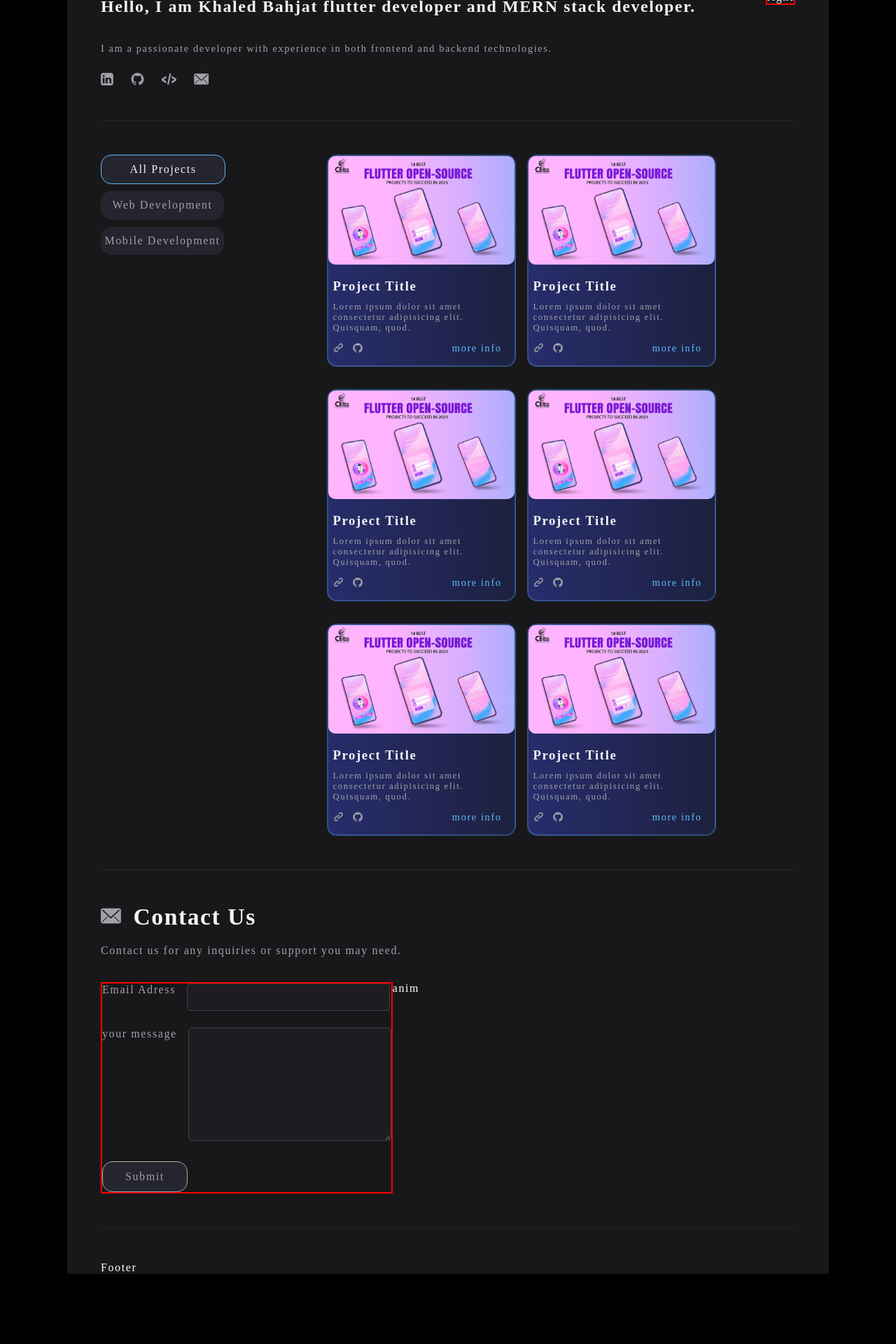
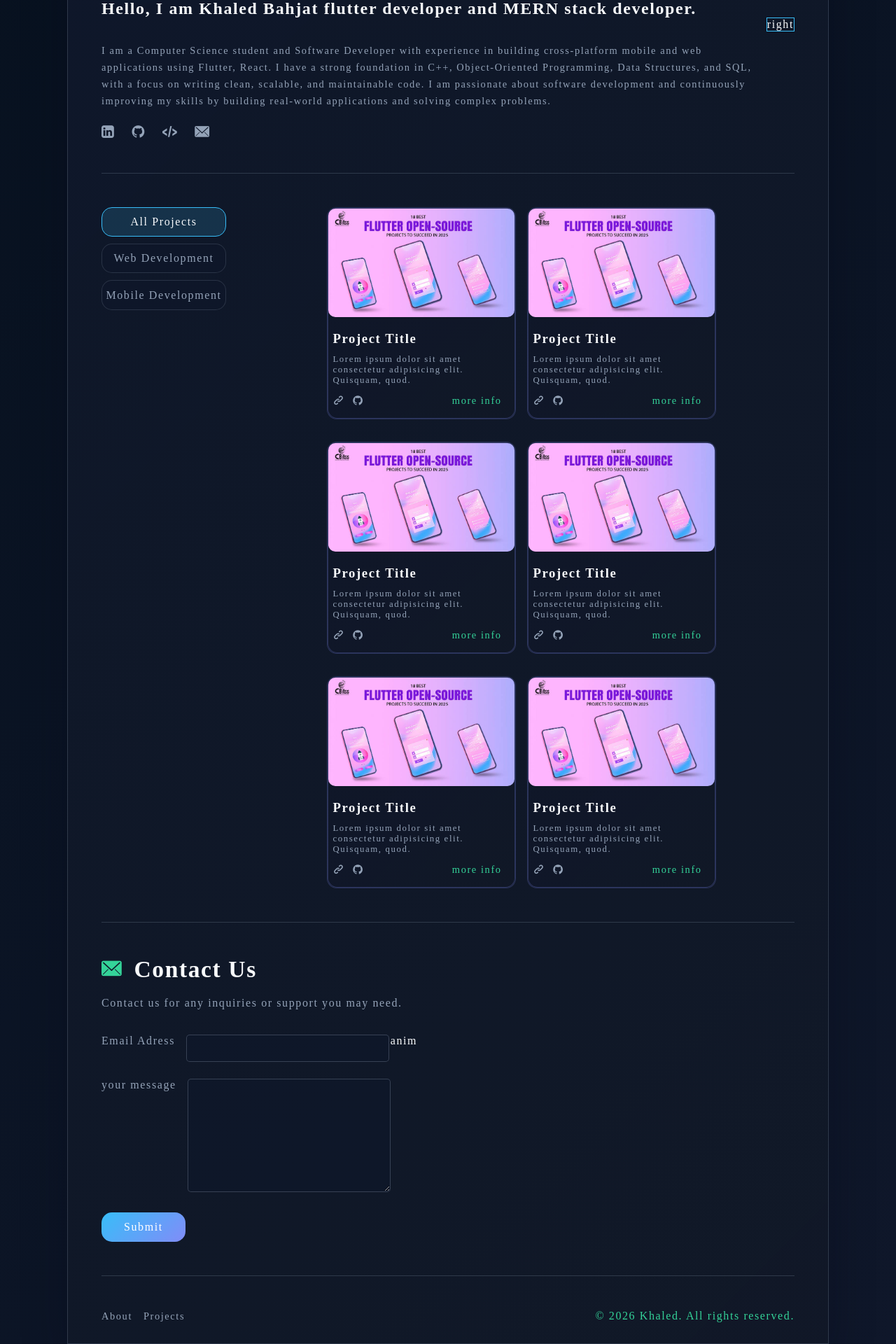
Before and after one commit to KhaledBahjat/portfolio, a React (Vite) app: page / in a window 1280 px wide. Shown: the part 237-2157 px from the top of the page at 70% size. Before the commit the page ends 2057 px from the top, so only its background shows below. Built offline with nearby package versions, Linux system fonts and the light colour scheme.

Commit message:
ui  done

```diff
--- a/src/components/1-Hedear/Hedear.css
+++ b/src/components/1-Hedear/Hedear.css
@@ -26,11 +26,11 @@ header ul li a {
 header ul li a:hover {
     opacity: 1;
     font-size: 0.9rem;
-    color: var(--blue);
+    color: var(--accent);
 }
 
 header.flex nav {
-    box-shadow: 1px 1px 20px rgb(67, 57, 57);
+    box-shadow: 0 12px 30px rgba(2, 6, 23, 0.2);
     background-color: var(--bgHeader);
     padding: 0.70rem 1.6rem;
     border-radius: 55px;
@@ -38,6 +38,7 @@ header.flex nav {
     -moz-border-radius: 55px;
     -ms-border-radius: 55px;
     -o-border-radius: 55px;
+    border: 1px solid var(--border);
 }
 
 header button.menu {
@@ -48,7 +49,7 @@ header button.menu {
 header .fixed {
     position: fixed;
     inset: 0;
-    background-color: rgba(40, 40, 48, 0.91);
+    background-color: rgba(2, 6, 23, 0.72);
     z-index: 11;
 }
 
@@ -77,7 +78,8 @@ header .fixed ul.model {
     -ms-border-radius: 1rem;
     -o-border-radius: 1rem;
     padding: 1rem 2rem;
-    background-color: var(--secondary);
+    background: linear-gradient(135deg, var(--secondary), rgba(17, 24, 39, 0.96));
+    border: 1px solid var(--border);
     -webkit-animation: mymove 0.77s 1;
 }
 
@@ -97,6 +99,7 @@ header .fixed ul.model li a {
 
 header .fixed ul.model li a:hover {
     padding-left: 5px;
+    color: var(--accent);
 }
 
 header .fixed ul.model li:first-child {
@@ -109,7 +112,7 @@ header button.mood, header .icon-menu{
     justify-content: center;
     text-align: center;
     align-items: center;
-    border: 1px solid rgba(244, 165, 96, 0.249);
+    border: 1px solid var(--border);
     border-radius: 50%;
     -webkit-border-radius: 50%;
     -moz-border-radius: 50%;
@@ -125,7 +128,7 @@ header button.mood, header .icon-menu{
 header button.mood:hover,
 header button.icon-menu:hover {
     color: var(--title);
-    border: 1px solid rgba(244, 165, 96);
+    border: 1px solid var(--accent);
     cursor: pointer;
 }
 @media (max-width:700px) {
--- a/src/components/2-Hero/Hero.css
+++ b/src/components/2-Hero/Hero.css
@@ -9,7 +9,7 @@ section.hero .left {
 }
 
 section.hero .left .icon-verified {
-    color: var(--blue);
+    color: var(--accent-alt);
 }
 
 section.hero .left .avatar {
@@ -19,7 +19,8 @@ section.hero .left .avatar {
     -moz-border-radius: 50%;
     -ms-border-radius: 50%;
     -o-border-radius: 50%;
-    box-shadow: 1px 1px 40px grey;
+    box-shadow: 0 18px 40px rgba(56, 189, 248, 0.2);
+    border: 2px solid rgba(129, 140, 248, 0.25);
 }
 
 section.hero h1.title {
@@ -44,7 +45,7 @@ section.hero .icons {
 section.hero .icon:hover {
     transition: all 0.3s ease;
     font-size: 1.4rem;
-    color: var(--title);
+    color: var(--accent);
     cursor: pointer;
     -webkit-transition: all 0.3s ease;
     -moz-transition: all 0.3s ease;
--- a/src/components/2-Hero/Hero.jsx
+++ b/src/components/2-Hero/Hero.jsx
@@ -12,7 +12,10 @@ export default function Hero() {
                     Hello, I am <span className='name'>Khaled Bahjat</span> flutter developer and MERN stack developer.
                 </h1>
                 <p className='description'>
-                    I am a passionate developer with experience in both frontend and backend technologies.
+                    I am a Computer Science student and Software Developer with experience in building cross-platform mobile and web
+                    applications using Flutter, React. I have a strong foundation in C++, Object-Oriented Programming, Data Structures, and
+                    SQL, with a focus on writing clean, scalable, and maintainable code. I am passionate about software development and
+                    continuously improving my skills by building real-world applications and solving complex problems.
                 </p>
                 <div className="icons flex">
                     <div className="icon icon-linkedin-square"></div>
--- a/src/components/3-Main/Main.css
+++ b/src/components/3-Main/Main.css
@@ -18,12 +18,13 @@ main.flex section.left-sec.flex {
 }
 
 main.flex section.left-sec.flex button.active {
-    border: 1px solid var(--blue);
+    border: 1px solid var(--accent);
     color: var(--title);
+    background: var(--accent-soft);
 }
 
 main.flex section.left-sec.flex button {
-    background-color: rgba(36, 37, 46, 1);
+    background-color: rgba(15, 23, 42, 0.88);
     color: var(--subtitle);
     width: 11rem;
     padding: 0.7rem 0;
@@ -39,11 +40,13 @@ main.flex section.left-sec.flex button {
     -moz-transition: all 0.3s ease;
     -ms-transition: all 0.3s ease;
     -o-transition: all 0.3s ease;
+    border: 1px solid rgba(148, 163, 184, 0.2);
 }
 
 main.flex section.left-sec.flex button:hover {
     color: var(--title);
     scale: 1.1;
+    border-color: var(--accent);
 }
 
 main.flex section.left-sec.flex button:active {
@@ -81,12 +84,12 @@ main.flex section.left-sec.flex button:active {
 }
 .card .box .details .icons .icon-github:hover, .card .icon-link:hover{
     font-size: 1.2rem;
-    color: var(--title);
+    color: var(--accent);
     cursor: pointer;
 }
 .card .btn-more-info{
     font-size: 0.9rem;
-    color: var(--blue);
+    color: var(--accent-alt);
     text-transform: lowercase;
     transition: all 0.3s ease;
     -webkit-transition: all 0.3s ease;
@@ -96,11 +99,11 @@ main.flex section.left-sec.flex button:active {
     margin-right: 12px;
 }
 .card .btn-more-info:hover{
-    color: blue;
+    color: var(--accent);
 }
 
 .card{
-    border: 1px solid rgba(93, 188, 252, 0.3);
+    border: 1px solid rgba(129, 140, 248, 0.25);
     border-radius: 14px;
     -webkit-border-radius: 14px;
     -moz-border-radius: 14px;
@@ -111,7 +114,7 @@ main.flex section.left-sec.flex button:active {
     -moz-transition: all 0.3s ease;
     -ms-transition: all 0.3s ease;
     -o-transition: all 0.3s ease;
-    background-image: linear-gradient(to right, rgb(39, 45, 107), rgba(29, 33, 63, 0.9));
+    background: linear-gradient(135deg, rgba(15, 23, 42, 0.95), rgba(17, 24, 39, 0.9));
 }
 .card img{
     border-radius: 10px;
@@ -121,10 +124,11 @@ main.flex section.left-sec.flex button:active {
     -o-border-radius: 10px;
 }
 .card:hover{
-    border: 1px solid var(--blue);
+    border: 1px solid var(--accent);
     rotate: 1deg;
     scale: 1.01;
     cursor: pointer;
+    box-shadow: 0 16px 40px rgba(56, 189, 248, 0.16);
 }
 
 @media (max-width: 600px) {
--- a/src/components/4-Contact/Contact.css
+++ b/src/components/4-Contact/Contact.css
@@ -1,5 +1,5 @@
 .contact .icon-envelope{
-    color: var(--subtitle);
+    color: var(--accent-alt);
     margin-right: 1rem;
     font-size: 1.8rem;
 }
@@ -18,38 +18,40 @@ section.contact label{
 }
 #email , #message{
     all: unset;
-    background-color: rgba(63, 63, 70, 0.15);
-    border: 1px solid rgb(63, 63, 70);
+    background-color: rgba(15, 23, 42, 0.7);
+    border: 1px solid rgba(148, 163, 184, 0.3);
     width: 16rem;
     padding: 0.5rem 1rem;
     margin-left: 1rem;
     border-radius: 5px;
     transition: 0.3s all ease;
     font-size: 1.1rem;
+    color: var(--title);
 }
 #message{
     min-height: 9rem;
     resize: vertical;
 }
 #email:focus , #message:focus{
-    border: 1px solid rgb(65 212 191);
+    border: 1px solid var(--accent);
+    box-shadow: 0 0 0 3px rgba(56, 189, 248, 0.16);
 }
 #email:hover , #message:hover{
-    border: 1px solid rgb(65 212 191);
+    border: 1px solid var(--accent-strong);
 }
 section.contact button{
-        background-color: rgba(36, 37, 46, 1);
-    color: var(--subtitle);
+    background: linear-gradient(135deg, var(--accent), var(--accent-strong));
+    color: #fff;
     padding:0.75rem 2rem;
     text-align: center;
     text-transform: capitalize;
     border-radius: 15px;
     transition: all 0.3s ease;
     margin-top: 1.8rem;
-    border:1px solid rgb(175, 172, 172);
+    border: none;
 }
 section.contact button:hover{
-    scale: 0.97;
+    scale: 1.02;
 }
 
 @media (max-width:600px) {
--- a/src/components/4-Contact/Contact.jsx
+++ b/src/components/4-Contact/Contact.jsx
@@ -8,7 +8,7 @@ export default function Contact() {
                 Contact Us</h2>
             <p className='sub-title'>Contact us for any inquiries or support you may need.</p>
             <div className="flex ">
-                <form action="" className='border'>
+                <form action="" className=''>
                     <div className='flex'>
                         <label htmlFor="email">Email Adress</label>
                         <input type="email" id='email' required/>
--- a/src/components/5-Footer/Footer.css
+++ b/src/components/5-Footer/Footer.css
@@ -0,0 +1,30 @@
+footer.flex {
+    justify-content: space-between;
+    padding-bottom: 1.9rem;
+}
+footer ul {
+    gap: 1rem;
+}
+
+footer ul a{
+    color: var(--subtitle);
+    font-size: 0.9rem;
+    transition: 0.3s all ease;
+}
+footer ul a:hover{
+    font-weight: 500;
+    color: var(--accent);
+    font-size: 1rem;
+}
+footer.flex p{
+    color: var(--accent-alt);
+}
+
+@media (max-width:800px) {
+    footer.flex{
+        flex-direction: column;
+        justify-content: center;
+        align-items: center;
+        gap: 1rem;
+    }
+}
--- a/src/components/5-Footer/Footer.jsx
+++ b/src/components/5-Footer/Footer.jsx
@@ -1,7 +1,13 @@
 import React from 'react'
-import './Footer'
+import './Footer.css'
 export default function Footer() {
   return (
-    <footer>Footer</footer>
+    <footer className='flex'>
+      <ul className='flex'>
+        <li><a href="#about"> About</a></li>
+        <li><a href="#projects">Projects</a></li>
+      </ul>
+      <p>&copy; 2026 Khaled. All rights reserved.</p>
+    </footer>
   )
 }
--- a/src/index.css
+++ b/src/index.css
@@ -14,27 +14,41 @@ html {
 }
 
 :root {
-  --primary: #000;
-  --secondary:rgb(24 24 27);
-  --border:rgba(63,63,70,0.4);
-  --title:rgb(244 244 245);
-  --subtitle:rgb(161 161 170);
-  --bgHeader:rgb(39,39,42);
-  --blue:rgb(93,188,252);
+  --primary: #07111f;
+  --secondary: #0f172a;
+  --surface: rgba(15, 23, 42, 0.95);
+  --border: rgba(148, 163, 184, 0.24);
+  --title: #f8fafc;
+  --subtitle: #94a3b8;
+  --bgHeader: #111827;
+  --accent: #38bdf8;
+  --accent-strong: #818cf8;
+  --accent-alt: #34d399;
+  --accent-soft: rgba(56, 189, 248, 0.16);
 }
 .light {
-  --primary: #fff;
+  --primary: #f8fafc;
+  --secondary: #ffffff;
+  --surface: rgba(255, 255, 255, 0.95);
+  --border: rgba(15, 23, 42, 0.12);
+  --title: #0f172a;
+  --subtitle: #475569;
+  --bgHeader: #eef2ff;
+  --accent: #2563eb;
+  --accent-strong: #7c3aed;
+  --accent-alt: #0f766e;
 }
 .dvider{
   border-bottom: 1px var(--border) solid;
   margin: 3rem 0;
 }
 .border{
-  border: red solid 2px;
+  border: 1px solid var(--accent);
 }
 body {
-  background-color: var(--primary);
-  color: #fff;
+  background: linear-gradient(135deg, var(--primary) 0%, var(--secondary) 100%);
+  color: var(--title);
+  min-height: 100vh;
 }
 ul{
   list-style: none;
@@ -47,12 +61,13 @@ a{
   display: flex;
 }
 .container {
-  border: var(--border);
+  border: 1px solid var(--border);
   width: 85%;
   margin-left: auto;
   margin-right: auto;
-  background-color: var(--secondary);
+  background: linear-gradient(135deg, var(--surface) 0%, rgba(17, 24, 39, 0.98) 100%);
   padding: 0 3rem;
+  box-shadow: 0 20px 60px rgba(2, 6, 23, 0.25);
 }
 
 button{
```
